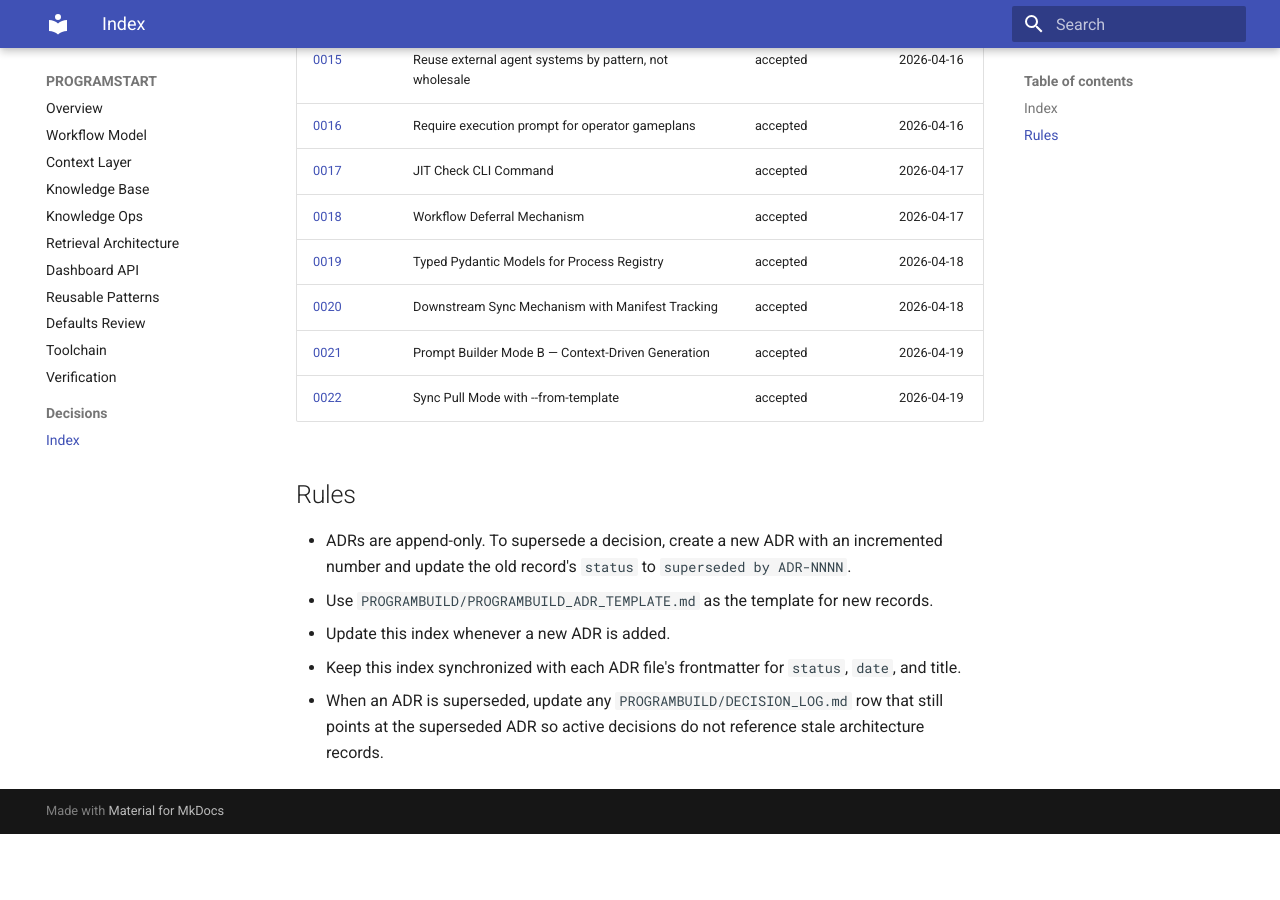
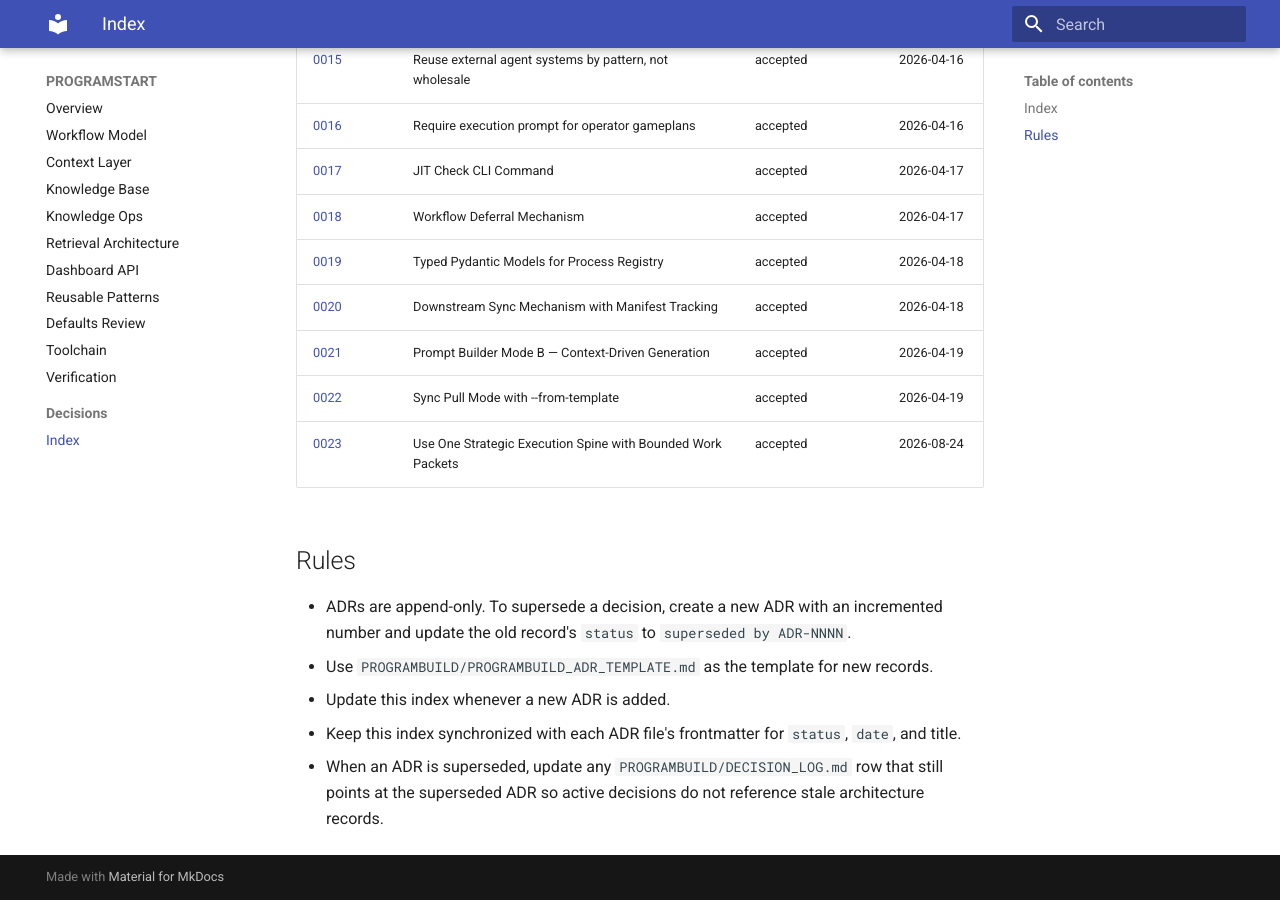
Before and after one commit to GrahamArdent/PROGRAMSTART, an MkDocs documentation site: the page built from docs/decisions/README.md, in a window 1280 px wide and 900 px high, scrolled down 1296 px. Built offline with MkDocs 1.6.1 and Material for MkDocs 9.7.7, drawn with Linux system fonts in a browser that asks for light colours; before the commit the page ends 2130 px from its top, so only the background shows below that.

Commit message:
docs(adr): index bounded execution decision

```diff
--- a/docs/decisions/README.md
+++ b/docs/decisions/README.md
@@ -32,6 +32,7 @@ Legacy pre-register ADRs: `0001`-`0003` predate the current `DECISION_LOG.md` li
 | [0020](0020-downstream-sync-mechanism-with-manifest-tracking.md) | Downstream Sync Mechanism with Manifest Tracking | accepted | 2026-04-18 |
 | [0021](0021-prompt-builder-mode-b-context-driven-generation.md) | Prompt Builder Mode B — Context-Driven Generation | accepted | 2026-04-19 |
 | [0022](0022-sync-pull-mode-with-from-template.md) | Sync Pull Mode with --from-template | accepted | 2026-04-19 |
+| [0023](0023-use-one-strategic-execution-spine-with-bounded-work-packets.md) | Use One Strategic Execution Spine with Bounded Work Packets | accepted | 2026-08-24 |
 
 ## Rules
 
```
